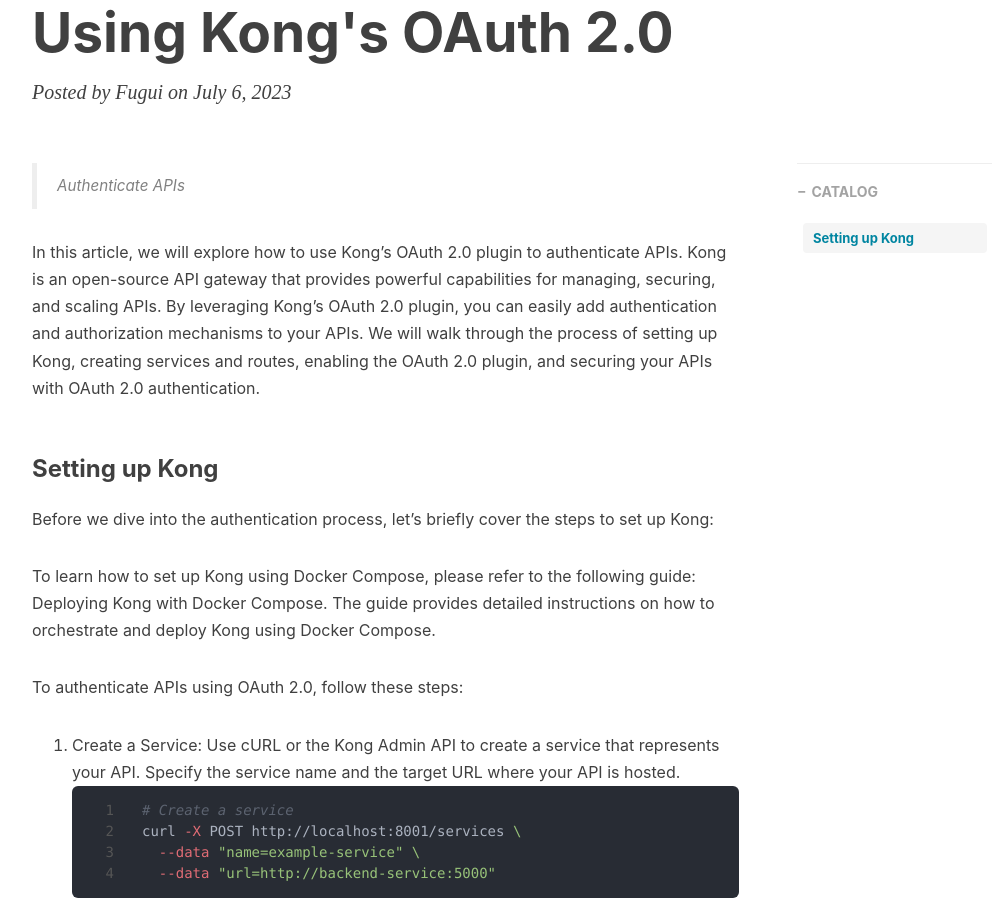
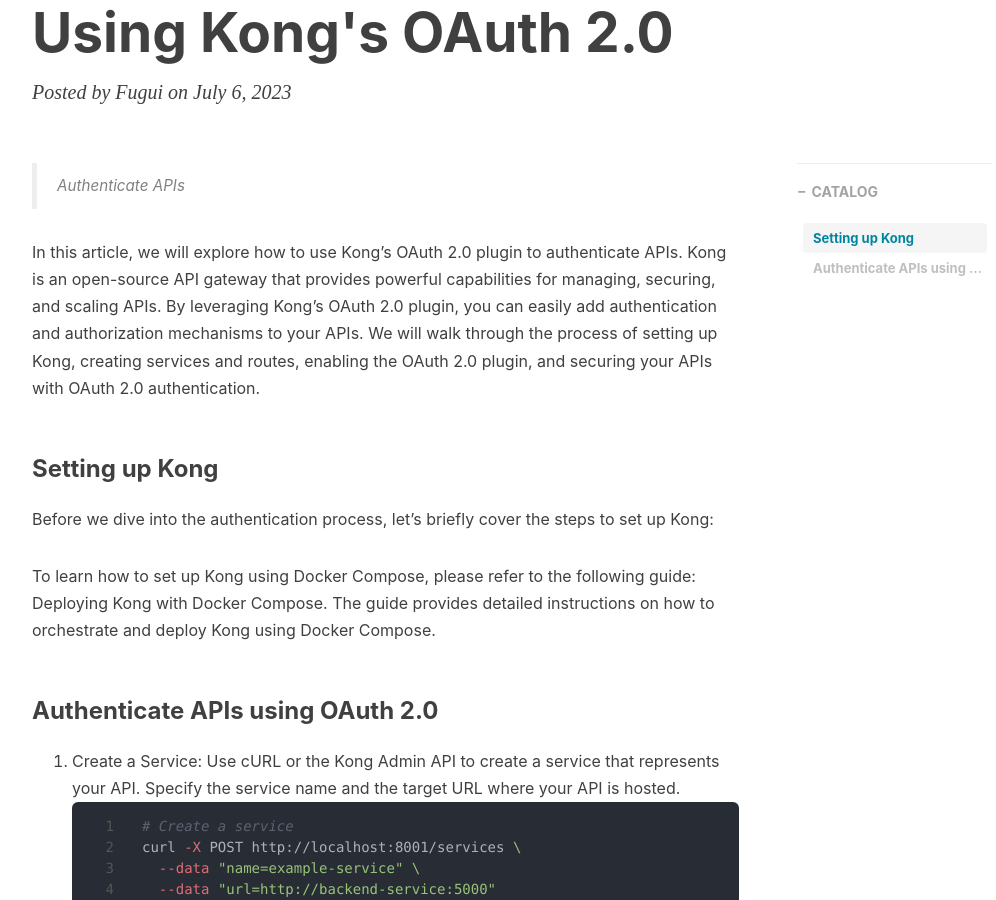
Before and after one commit to fuguixing/fuguixing.github.io, a Jekyll site: the page built from _posts/2023-07-06-kong-oauth2.md, in a window 1280 px wide and 900 px high, scrolled down 193 px. Shown: the whole window, without its empty margins (233-1229 px from the left). Built offline with Jekyll 4.4.1, drawn with Linux system fonts in a browser that asks for light colours; nearby versions of some CDN libraries; comment, search, counter and statistics services are not loaded.

Commit message:
Fixed formats

````diff
--- a/_posts/2023-07-06-kong-oauth2.md
+++ b/_posts/2023-07-06-kong-oauth2.md
@@ -19,9 +19,7 @@
 
 To learn how to set up Kong using Docker Compose, please refer to the following guide: Deploying Kong with Docker Compose. The guide provides detailed instructions on how to orchestrate and deploy Kong using Docker Compose.
 
-
-
-To authenticate APIs using OAuth 2.0, follow these steps:
+### Authenticate APIs using OAuth 2.0
 
 1. Create a Service: Use cURL or the Kong Admin API to create a service that represents your API. Specify the service name and the target URL where your API is hosted.
 ```bash
````
